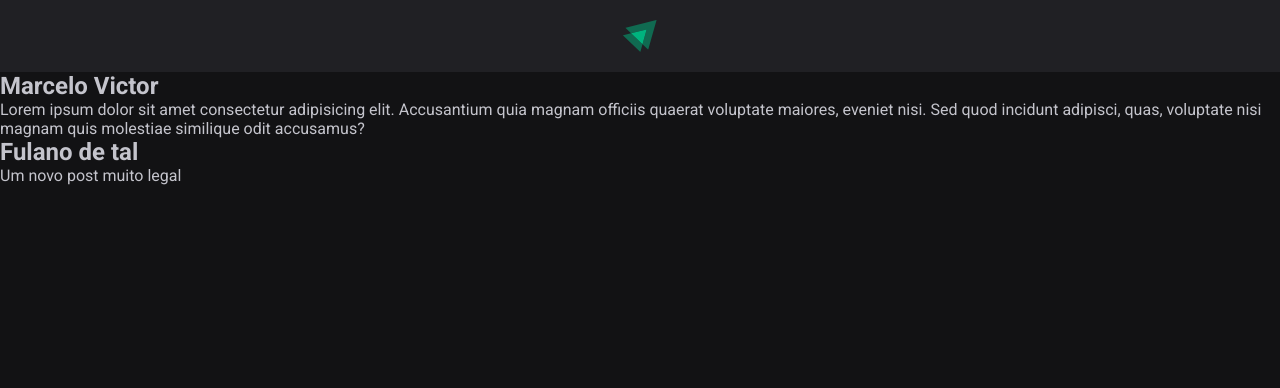
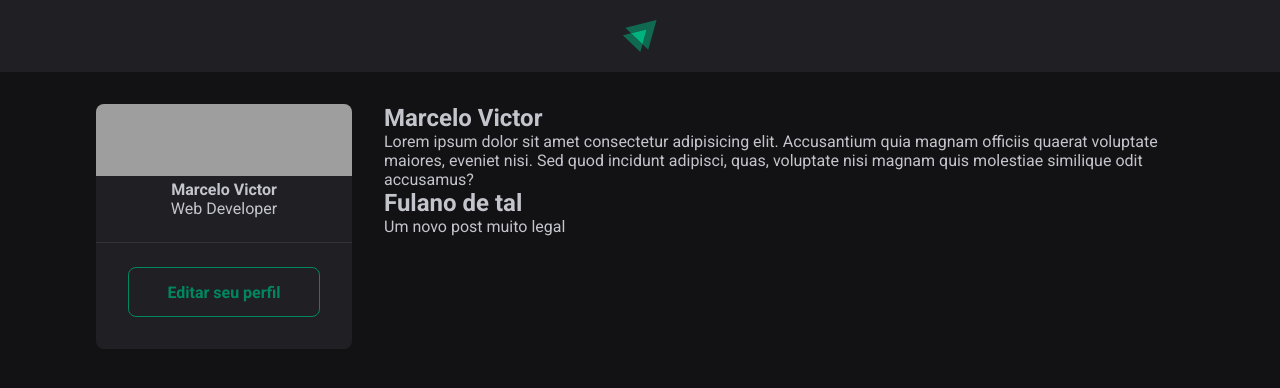
Before and after one commit to marcelovdsm/Projeto-1-Rocketseat-main, a React (Vite) app in the folder project1/: page / in a window 1280 px wide. Shown: the top 388 px of the page. Built offline with nearby package versions, Linux system fonts and the light colour scheme; grey boxes are pictures that could not be loaded.

Commit message:
Sidebar added

```diff
--- a/project1/src/App.jsx
+++ b/project1/src/App.jsx
@@ -1,13 +1,20 @@
 import { Post } from "./Post"
 import { Header } from "./components/Header"
+import { Sidebar } from "./components/Sidebar"
+
+import styles from "./App.module.css"
 
 import "./global.css"
+
 
 export function App() {
   return (
     <div>
       <Header />
 
+      <div className={styles.wrapper}>
+        <Sidebar />
+        <main>
         <Post
           author="Marcelo Victor"
           content="Lorem ipsum dolor sit amet consectetur adipisicing elit. Accusantium quia magnam officiis quaerat voluptate maiores, eveniet nisi. Sed quod incidunt adipisci, quas, voluptate nisi magnam quis molestiae similique odit accusamus?"
@@ -16,6 +23,8 @@ export function App() {
           author="Fulano de tal"
           content="Um novo post muito legal"
         />
+        </main>
+      </div>
     </div>
   )
 }
--- /dev/null
+++ b/project1/src/App.module.css
@@ -0,0 +1,11 @@
+.wrapper {
+  max-width: 70rem;
+  margin: 2rem auto;
+  padding: 0 1rem;
+
+  display: grid;
+  grid-template-columns: 256px 1fr;
+  gap: 2rem;
+  align-items: flex-start;
+
+}
--- /dev/null
+++ b/project1/src/components/Sidebar.jsx
@@ -0,0 +1,23 @@
+import styles from './Sidebar.module.css'
+
+export const Sidebar = () => {
+  return(
+    <aside className={styles.sidebar}>
+      <img
+        className={styles.cover}
+        src="https://images.unsplash.com/photo-1584949091598-c31daaaa4aa9?ixlib=rb-4.0.3&ixid=MnwxMjA3fDB8MHxwaG90by1wYWdlfHx8fGVufDB8fHx8&auto=format&fit=crop&w=500&q=40"
+      />
+
+      <div className={styles.profile}>
+        <strong>Marcelo Victor</strong>
+        <span>Web Developer</span>
+      </div>
+
+      <footer>
+        <a href="#">
+          Editar seu perfil
+        </a>
+      </footer>
+    </aside>
+  )
+}
--- /dev/null
+++ b/project1/src/components/Sidebar.module.css
@@ -0,0 +1,39 @@
+.sidebar {
+  background: var(--gray-800);
+  border-radius: 8px;
+  overflow: hidden;
+}
+
+.cover{
+  width: 100%;
+  height: 72px;
+  object-fit: cover;
+}
+
+.profile{
+  display: flex;
+  flex-direction: column;
+  align-items: center;
+}
+
+.sidebar footer {
+  border-top: 1px solid var(--gray-600);
+  margin-top: 1.5rem;
+  padding: 1.5rem 2rem 2rem;
+}
+
+.sidebar footer a {
+  background: transparent;
+  color: var(--green-500);
+  border: 1px solid var(--green-500);
+  border-radius: 8px;
+  height: 50px;
+  padding: 0 1.5rem;
+  font-weight: bold;
+  display: block;
+  text-decoration: none;
+
+  display: flex;
+  align-items: center;
+  justify-content: center;
+}
```
Lines whose indentation alone changed are shown as unchanged.
